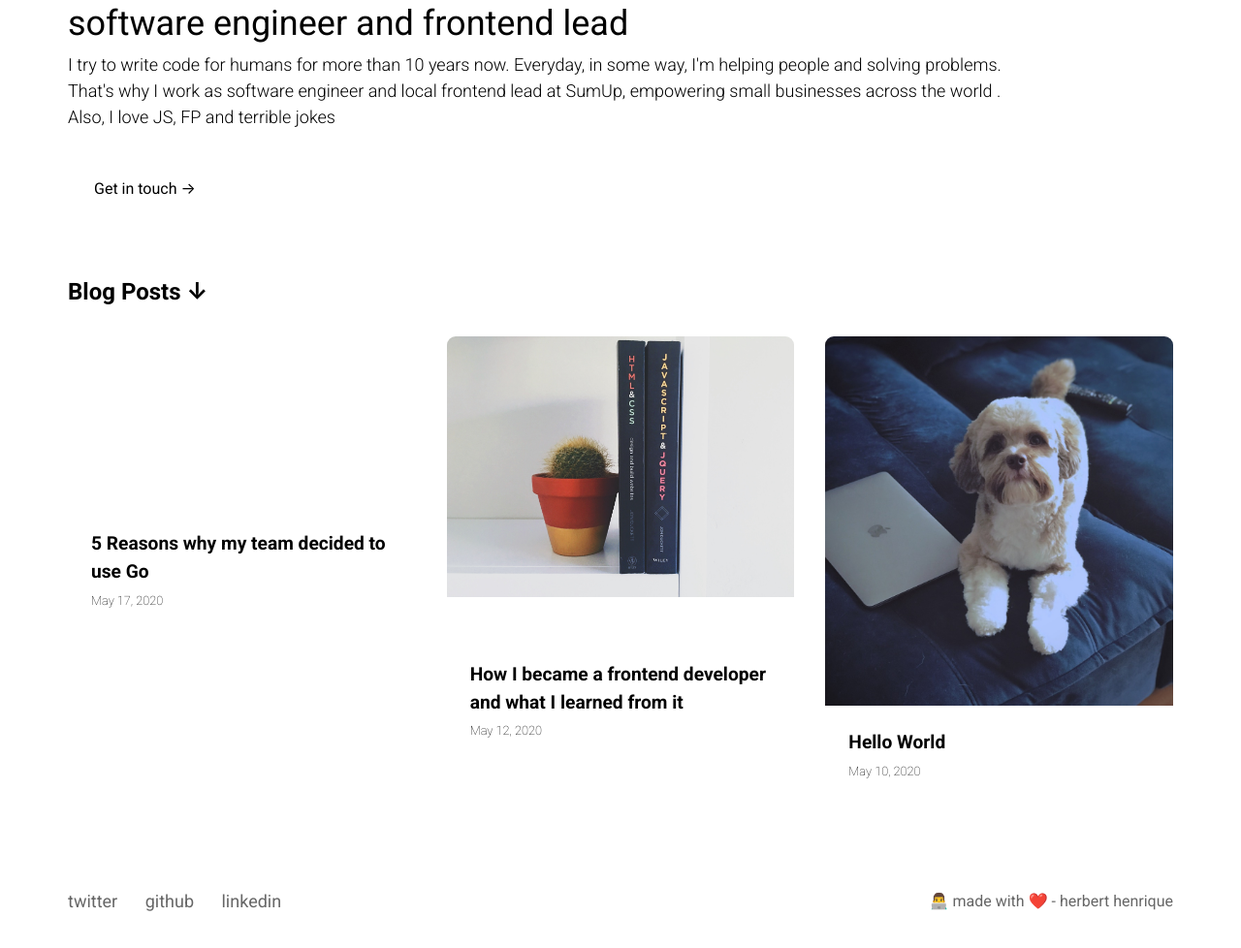
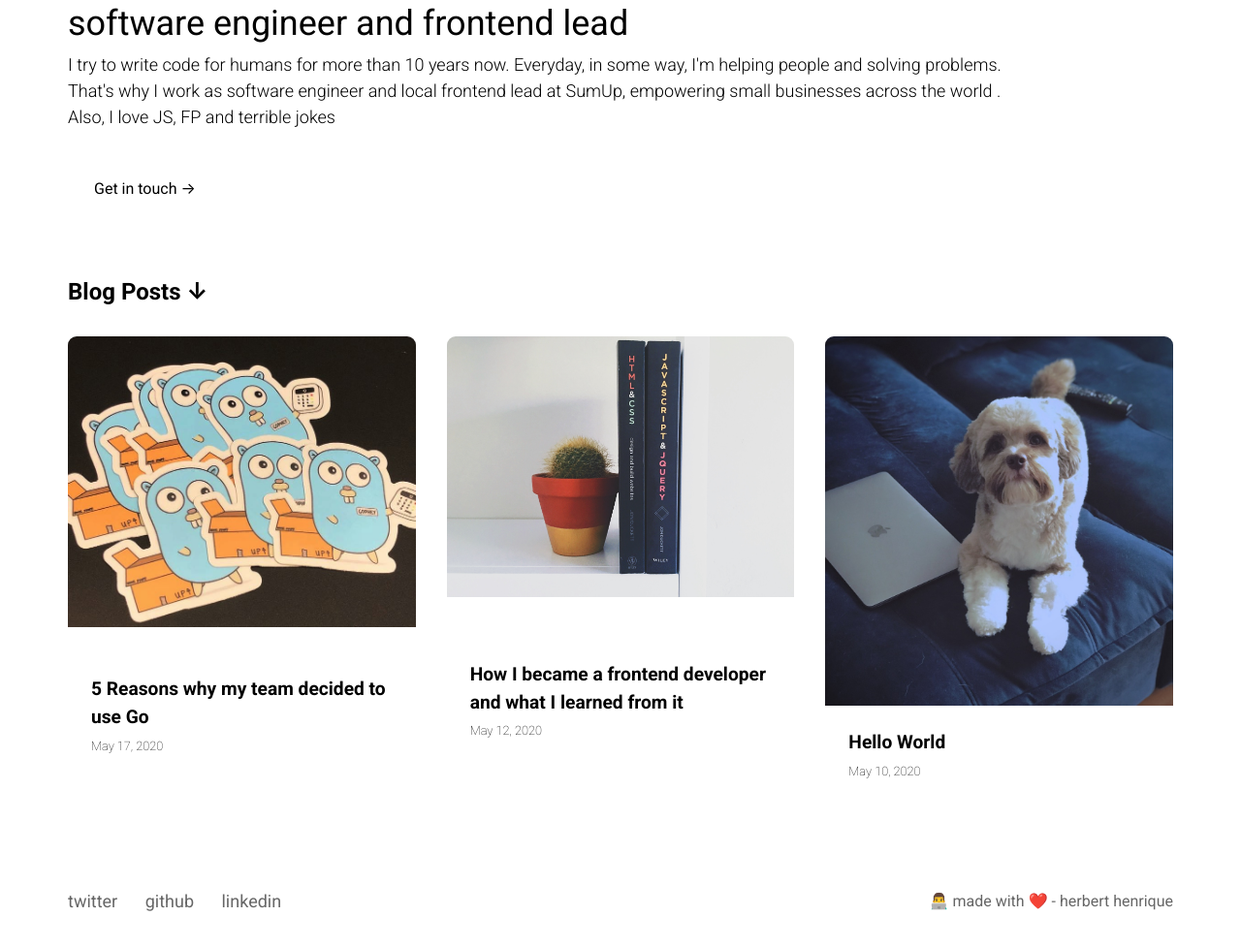
Before and after one commit to rprandi/herberthenrique.github.io, a Gatsby site: page / in a window 1280 px wide. Shown: the part 661-1639 px from the top of the page at 97% size. Built offline with nearby package versions, Linux system fonts and the light colour scheme; Gatsby itself is replaced by a stand-in of ours.

Commit message:
add sumup gopher photo

```diff
--- a/_data/blog/go-reasons.md
+++ b/_data/blog/go-reasons.md
@@ -5,7 +5,7 @@ date: 2020-05-17T10:00:00.000Z
 title: 5 Reasons why my team decided to use Go
 metaDescription: >-
   Five reasons why my team decided to use golang as our main programming language
-thumbnail:
+thumbnail: /assets/go_sumup.jpg
 ---
 
 Hi! My name is Herbert and I'm a software engineer at [@SumUp](https://twitter.com/sumupeng). We're a multi-language company and this means we **a lot** of languages running inside our ecosystem. Just to mentions a few of them, we have: Go, Ruby, Elixir, Erlang, Javascript (node), Swift, Kotlin.
```
Also changed, not shown: static/assets/go_sumup.jpg (added).
